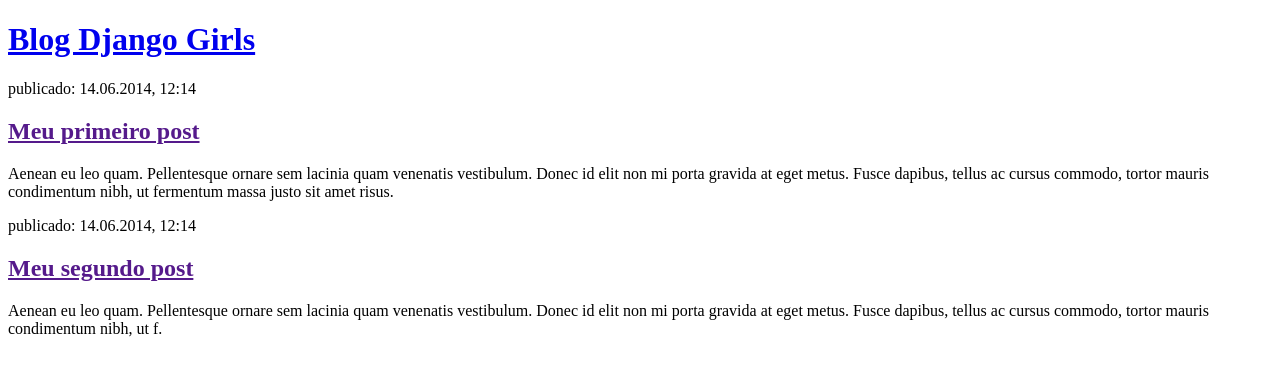
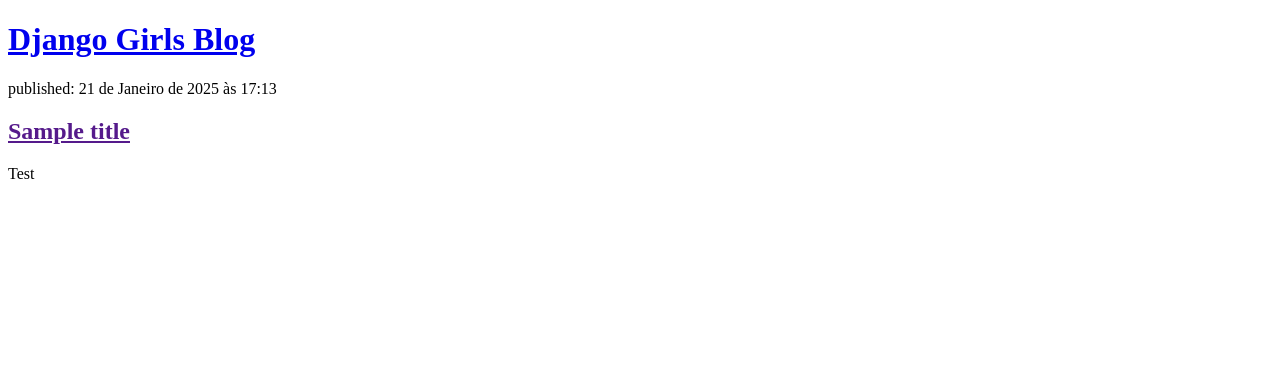
Before and after one commit to Leposawa/my-first-blog., a Django app: page / in a window 1280 px wide. Shown: the top 376 px of the page. Run offline with Django 5.2, Linux system fonts and the light colour scheme; data comes from the database, SQL or seed files in the repository; both versions use the stored data as it was after the commit.

Commit message:
Modified templates to display posts from database.

```diff
--- a/blog/templates/blog/post_list.html
+++ b/blog/templates/blog/post_list.html
@@ -1,37 +1,32 @@
 <!DOCTYPE html>
 <html lang="pt-BR">
+
 <head>
     <meta charset="UTF-8">
     <meta name="viewport" content="width=device-width, initial-scale=1.0">
     <title>Legião Felipe</title>
 
 </head>
+
 <body>
-    <html>
-    <head>
-        <title>Blog Django Girls</title>
-    </head>
-    <body>
+
+
+    <div>
+        <h1><a href="/">Django Girls Blog</a></h1>
+    </div>
+
+    {% for post in posts %}
         <div>
-            <h1><a href="/">Blog Django Girls</a></h1>
+            <p>published: {{ post.published_date }}</p>
+            <h2><a href="">{{ post.title }}</a></h2>
+            <p>{{ post.text|linebreaksbr }}</p>
         </div>
+    {% endfor %}
 
-        <div>
-            <p>publicado: 14.06.2014, 12:14</p>
-            <h2><a href="">Meu primeiro post</a></h2>
-            <p>Aenean eu leo quam. Pellentesque ornare sem lacinia quam venenatis vestibulum. Donec id elit non mi porta gravida at eget metus. Fusce dapibus, tellus ac cursus commodo, tortor mauris condimentum nibh, ut fermentum massa justo sit amet risus.</p>
-        </div>
-
-        <div>
-            <p>publicado: 14.06.2014, 12:14</p>
-            <h2><a href="">Meu segundo post</a></h2>
-            <p>Aenean eu leo quam. Pellentesque ornare sem lacinia quam venenatis vestibulum. Donec id elit non mi porta gravida at eget metus. Fusce dapibus, tellus ac cursus commodo, tortor mauris condimentum nibh, ut f.</p>
-        </div>
-    </body>
-</html>
 
 
 
 
 </body>
+
 </html>
--- a/blog/views.py
+++ b/blog/views.py
@@ -1,4 +1,10 @@
 from django.shortcuts import render
+from .models import Post
+from django.shortcuts import render
+from django.utils import timezone
+from .models import Post
+
 
 def post_list(request):
-    return render(request, 'blog/post_list.html', {})
+    posts = Post.objects.filter(published_date__lte=timezone.now()).order_by('published_date')
+    return render(request, 'blog/post_list.html', {'posts':posts})
```
Also changed, not shown: db.sqlite3.
